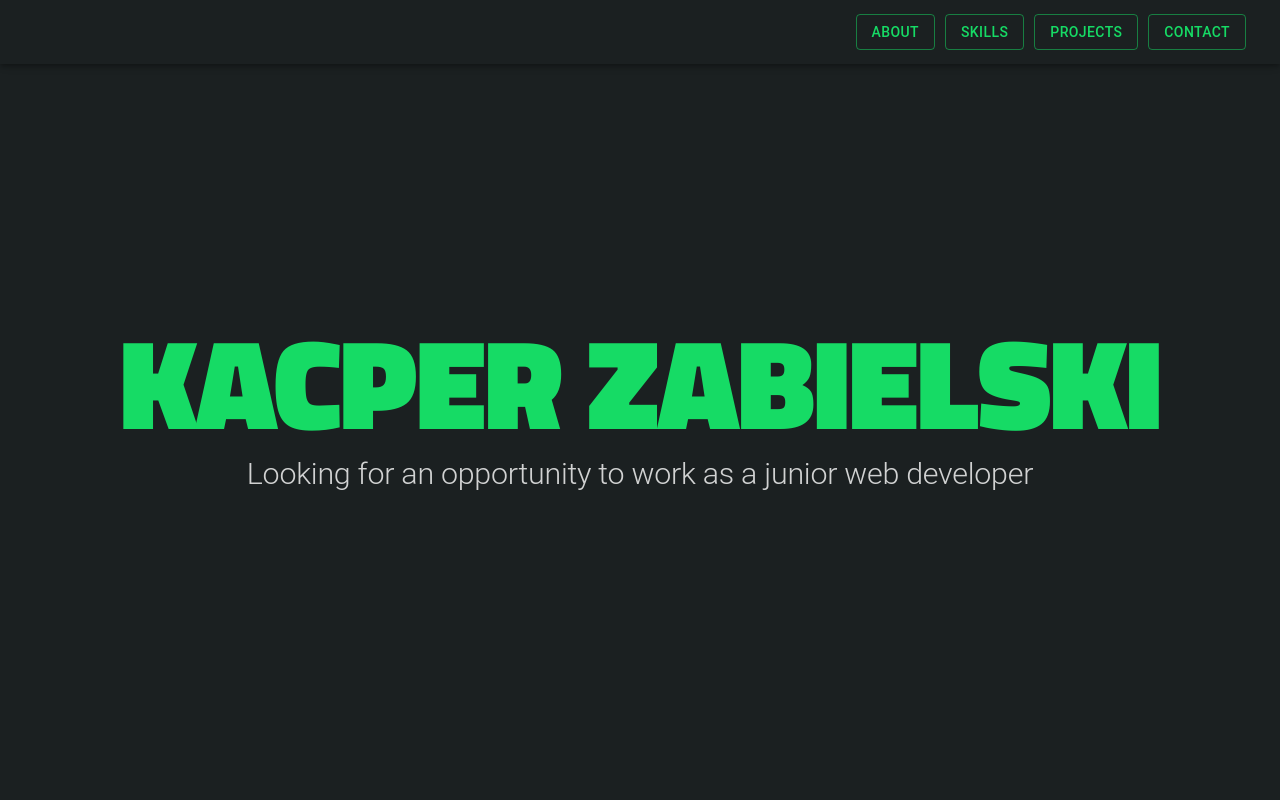
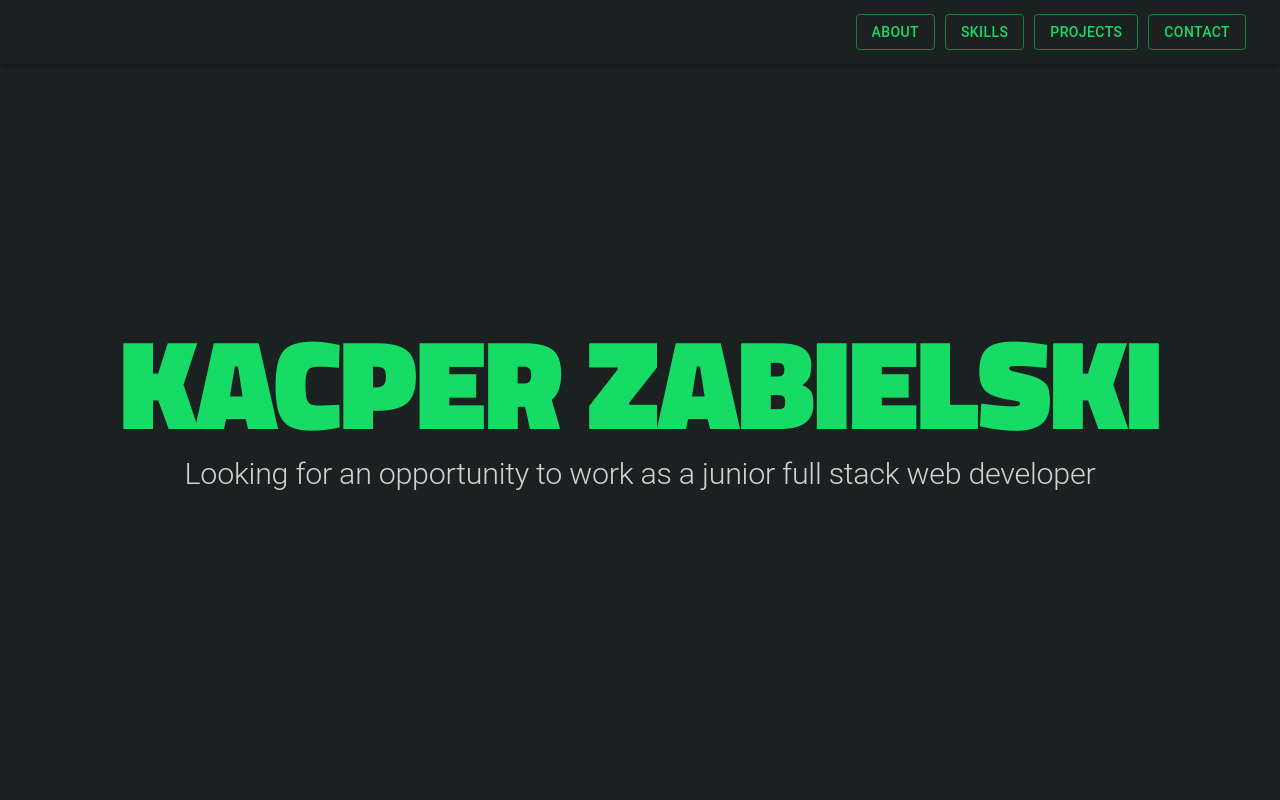
Before and after one commit to beelzick/portfolio-react, a React (Vite) app: page / in a window 1280 px wide. Shown: the top 800 px of the page. Built offline with nearby package versions, Linux system fonts and the light colour scheme.

Commit message:
change home page h2

```diff
--- a/src/sections/SectionHome.jsx
+++ b/src/sections/SectionHome.jsx
@@ -28,7 +28,7 @@ export default function SectionHome() {
                 component={motion.h2}
                 align='center'
             >
-                Looking for an opportunity to work as a junior web developer
+                Looking for an opportunity to work as a junior full stack web developer
             </Typography>
         </Grid>
     </section>
```
